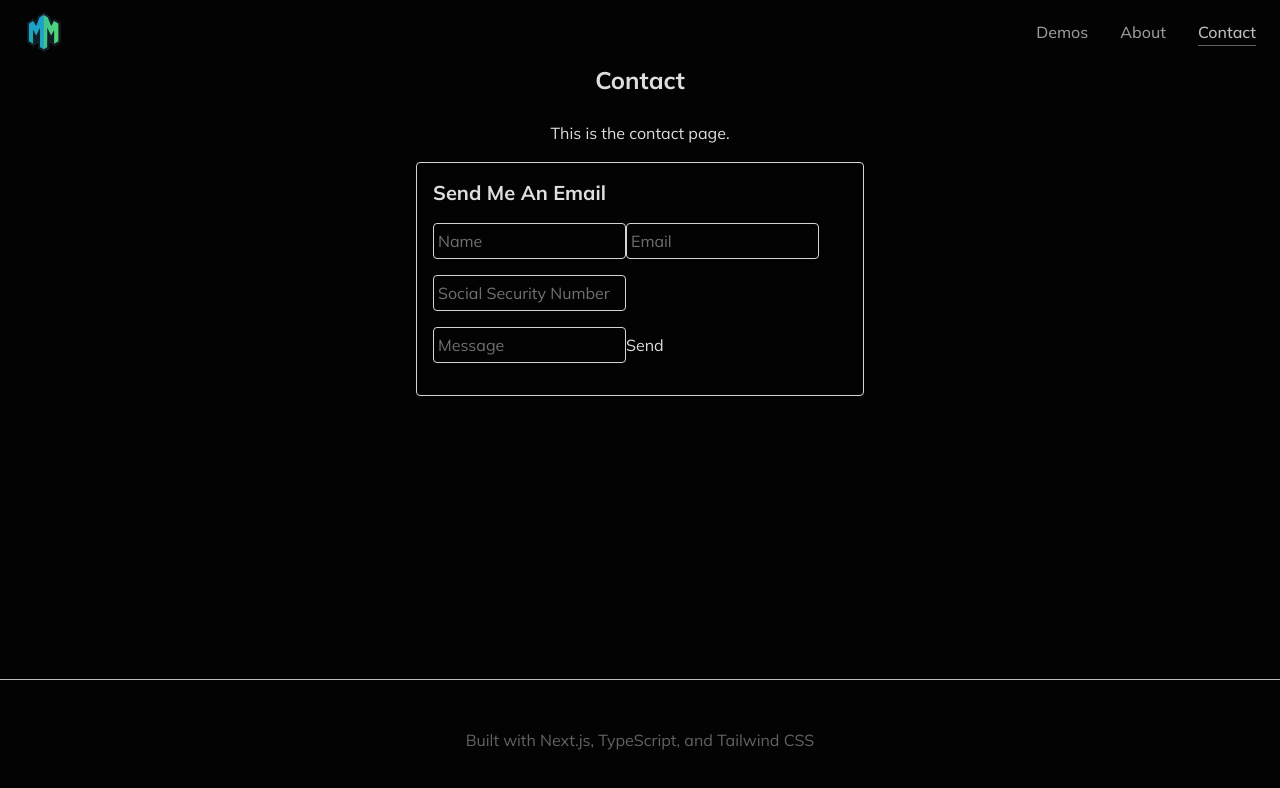
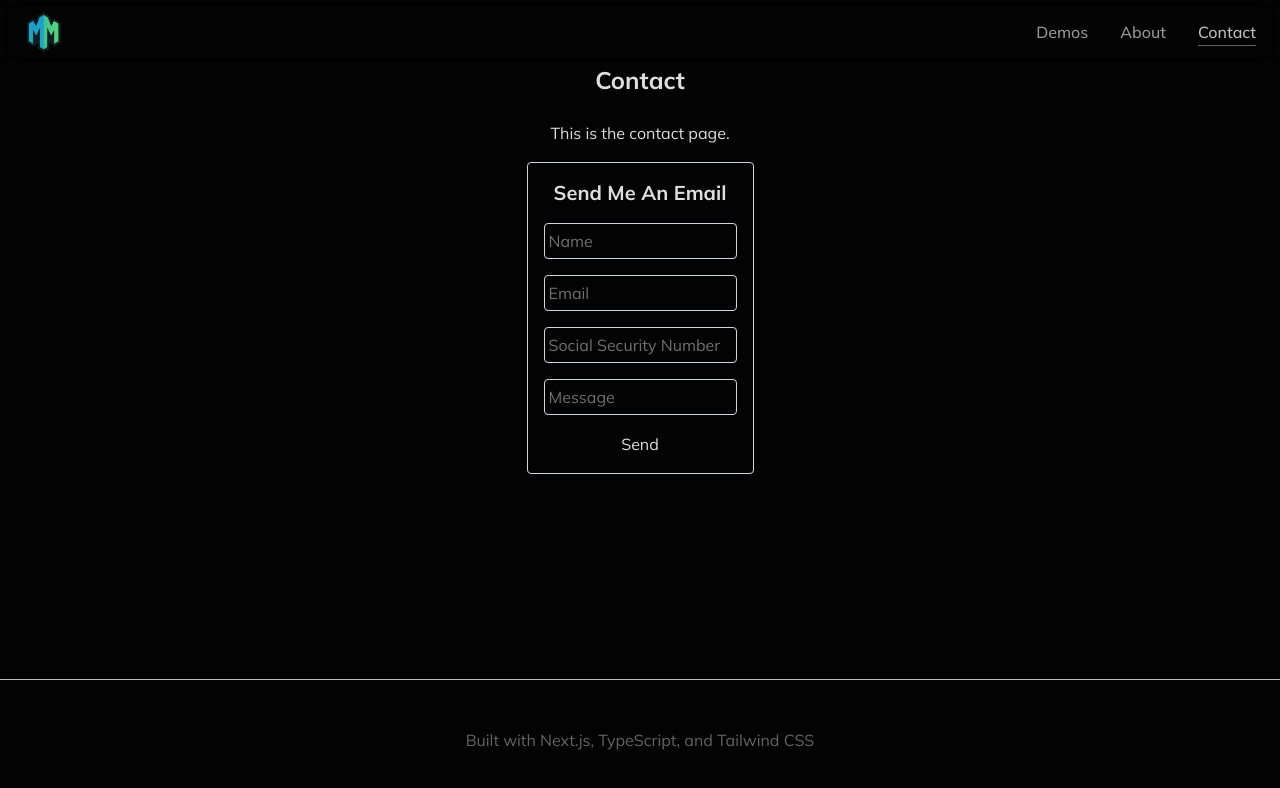
Before and after one commit to MickeyJ/mickey-professional-app, a Next.js app: page /contact in a window 1280 px wide. Shown: the top 788 px of the page. Built offline with nearby package versions, Linux system fonts and the light colour scheme; a web font is replaced by a local one.

Commit message:
try workflow and code change, no iac

```diff
--- a/src/app/contact/page.tsx
+++ b/src/app/contact/page.tsx
@@ -4,7 +4,7 @@ export default function ContactPage() {
       <h1 className="text-2xl font-bold mb-6 text-center">Contact</h1>
       <p className="text-center">This is the contact page.</p>
       <div className="w-full flex flex-row items-center justify-center mt-4">
-        <div className="max-w-md p-4 border border-gray-300 rounded">
+        <div className="max-w-md p-4 border flex flex-col items-center justify-center border-gray-300 rounded">
           <h2 className="text-xl font-bold mb-4">Send Me An Email</h2>
           <input
             type="text"
```
